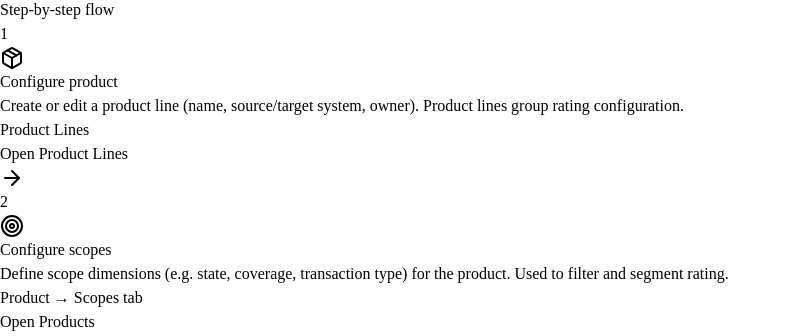
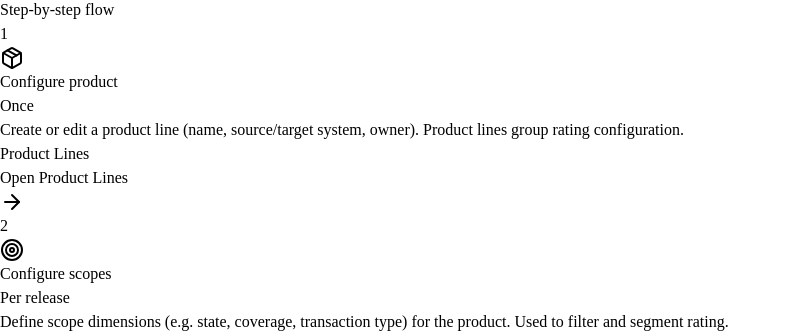
Before and after one commit to parimalpate123/rating-platform, a React (Vite) app in the folder frontend/rating-workspace/: page /guide in a window 1280 px wide. Shown: the part 616-952 px from the top of the page, without its empty margins (0-791 px from the left). Built offline with nearby package versions, Linux system fonts and the light colour scheme; no server answers.

Commit message:
custom flow changes

```diff
--- a/frontend/rating-workspace/src/pages/CustomFlowEdit.tsx
+++ b/frontend/rating-workspace/src/pages/CustomFlowEdit.tsx
@@ -45,7 +45,7 @@ const CUSTOM_FLOW_STEP_CONFIG: Record<string, ConfigField[]> = {
   ],
   generate_value: [
     { key: 'targetPath', label: 'Target Path', type: 'text', placeholder: 'e.g. policy.ratingInstanceId' },
-    { key: 'generator', label: 'Generator', type: 'select', options: ['uuid'] },
+    { key: 'generator', label: 'Generator', type: 'select', options: ['uuid', 'timestamp'] },
   ],
   field_mapping: [
     { key: 'direction', label: 'Direction', type: 'select', options: ['request', 'response'] },
--- a/frontend/rating-workspace/src/pages/GettingStarted.tsx
+++ b/frontend/rating-workspace/src/pages/GettingStarted.tsx
@@ -14,6 +14,8 @@ import {
 } from 'lucide-react';
 import { cn } from '../lib/utils';
 
+type Frequency = 'once' | 'per-release' | 'ongoing';
+
 interface StepItem {
   step: number;
   icon: React.ElementType;
@@ -22,7 +24,14 @@ interface StepItem {
   action: string;
   path: string;
   pathLabel?: string;
+  frequency: Frequency;
 }
+
+const FREQUENCY_LABELS: Record<Frequency, string> = {
+  once: 'Once',
+  'per-release': 'Per release',
+  ongoing: 'Ongoing',
+};
 
 const STEPS: StepItem[] = [
   {
@@ -33,6 +42,7 @@ const STEPS: StepItem[] = [
     action: 'Product Lines',
     path: '/products',
     pathLabel: 'Open Product Lines',
+    frequency: 'once',
   },
   {
     step: 2,
@@ -42,6 +52,7 @@ const STEPS: StepItem[] = [
     action: 'Product → Scopes tab',
     path: '/products',
     pathLabel: 'Open Products',
+    frequency: 'per-release',
   },
   {
     step: 3,
@@ -51,6 +62,7 @@ const STEPS: StepItem[] = [
     action: 'Systems Registry',
     path: '/systems',
     pathLabel: 'Open Systems',
+    frequency: 'once',
   },
   {
     step: 4,
@@ -60,6 +72,7 @@ const STEPS: StepItem[] = [
     action: 'Custom Flows',
     path: '/custom-flows',
     pathLabel: 'Open Custom Flows',
+    frequency: 'per-release',
   },
   {
     step: 5,
@@ -69,6 +82,7 @@ const STEPS: StepItem[] = [
     action: 'Product → Orchestrator tab',
     path: '/products',
     pathLabel: 'Open Products',
+    frequency: 'once',
   },
   {
     step: 6,
@@ -78,6 +92,7 @@ const STEPS: StepItem[] = [
     action: 'In Orchestrator → edit step',
     path: '/products',
     pathLabel: 'Open Products',
+    frequency: 'per-release',
   },
   {
     step: 7,
@@ -87,6 +102,7 @@ const STEPS: StepItem[] = [
     action: 'Product → Mappings / Rules tabs',
     path: '/products',
     pathLabel: 'Open Products',
+    frequency: 'ongoing',
   },
   {
     step: 8,
@@ -96,6 +112,7 @@ const STEPS: StepItem[] = [
     action: 'Test Rating',
     path: '/test',
     pathLabel: 'Open Test Rating',
+    frequency: 'ongoing',
   },
 ];
 
@@ -129,7 +146,19 @@ function StepCard({ item, isLast }: { item: StepItem; isLast: boolean }) {
                 <Icon className="w-5 h-5 text-gray-600 dark:text-gray-300" />
               </div>
               <div>
-                <h3 className="text-base font-semibold text-gray-900 dark:text-gray-100">{item.title}</h3>
+                <div className="flex items-center gap-2 flex-wrap">
+                  <h3 className="text-base font-semibold text-gray-900 dark:text-gray-100">{item.title}</h3>
+                  <span
+                    className={cn(
+                      'inline-flex px-2 py-0.5 rounded text-[10px] font-medium uppercase tracking-wide',
+                      item.frequency === 'once' && 'bg-slate-100 text-slate-600 dark:bg-slate-700 dark:text-slate-300',
+                      item.frequency === 'per-release' && 'bg-amber-100 text-amber-700 dark:bg-amber-900/40 dark:text-amber-300',
+                      item.frequency === 'ongoing' && 'bg-emerald-100 text-emerald-700 dark:bg-emerald-900/40 dark:text-emerald-300',
+                    )}
+                  >
+                    {FREQUENCY_LABELS[item.frequency]}
+                  </span>
+                </div>
                 <p className="text-sm text-gray-500 dark:text-gray-400 mt-1 leading-relaxed">{item.description}</p>
                 <p className="text-xs text-purple-600 dark:text-purple-400 mt-2 font-medium">{item.action}</p>
               </div>
```
Also changed, not shown: 2 other files (tests, documents, lock files or other folders).
